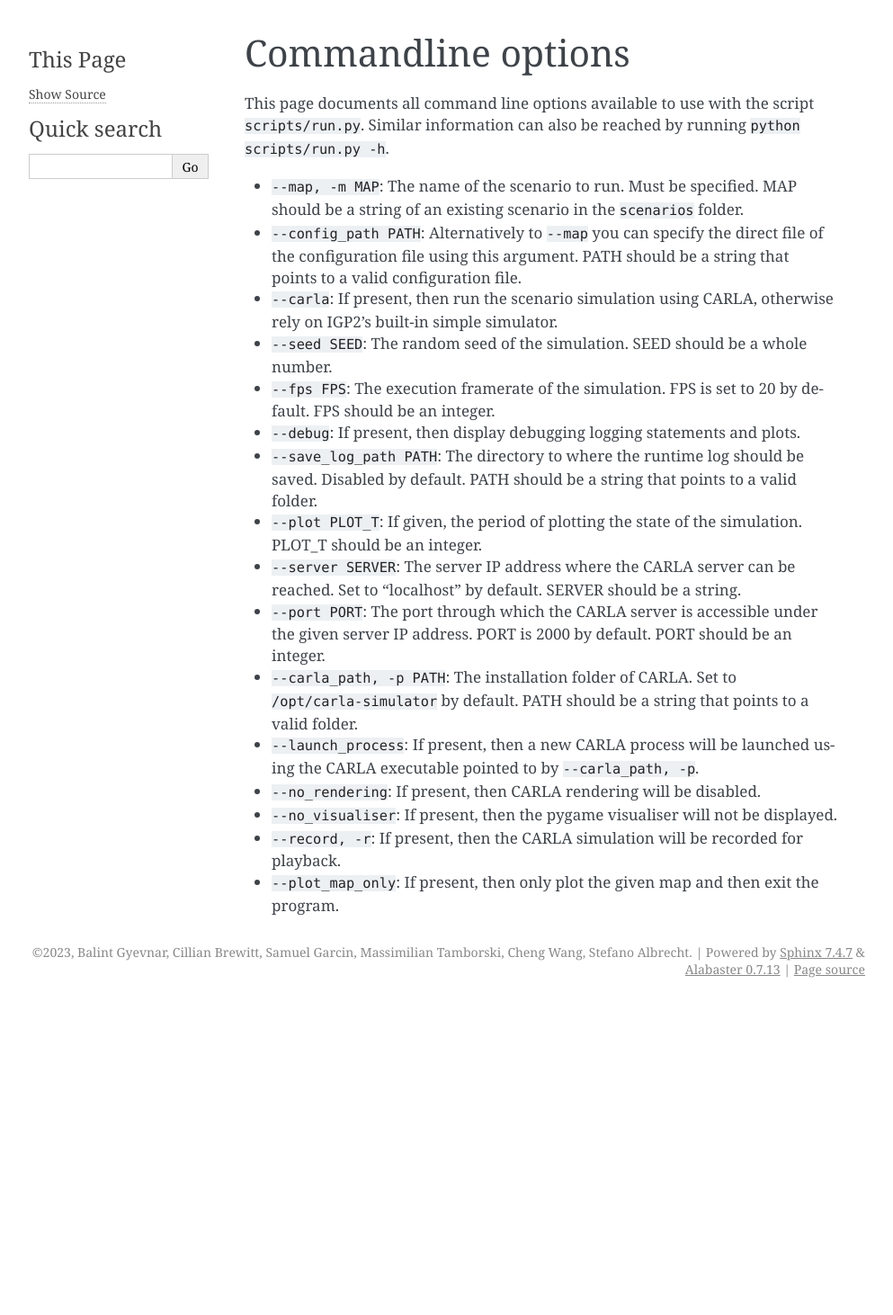
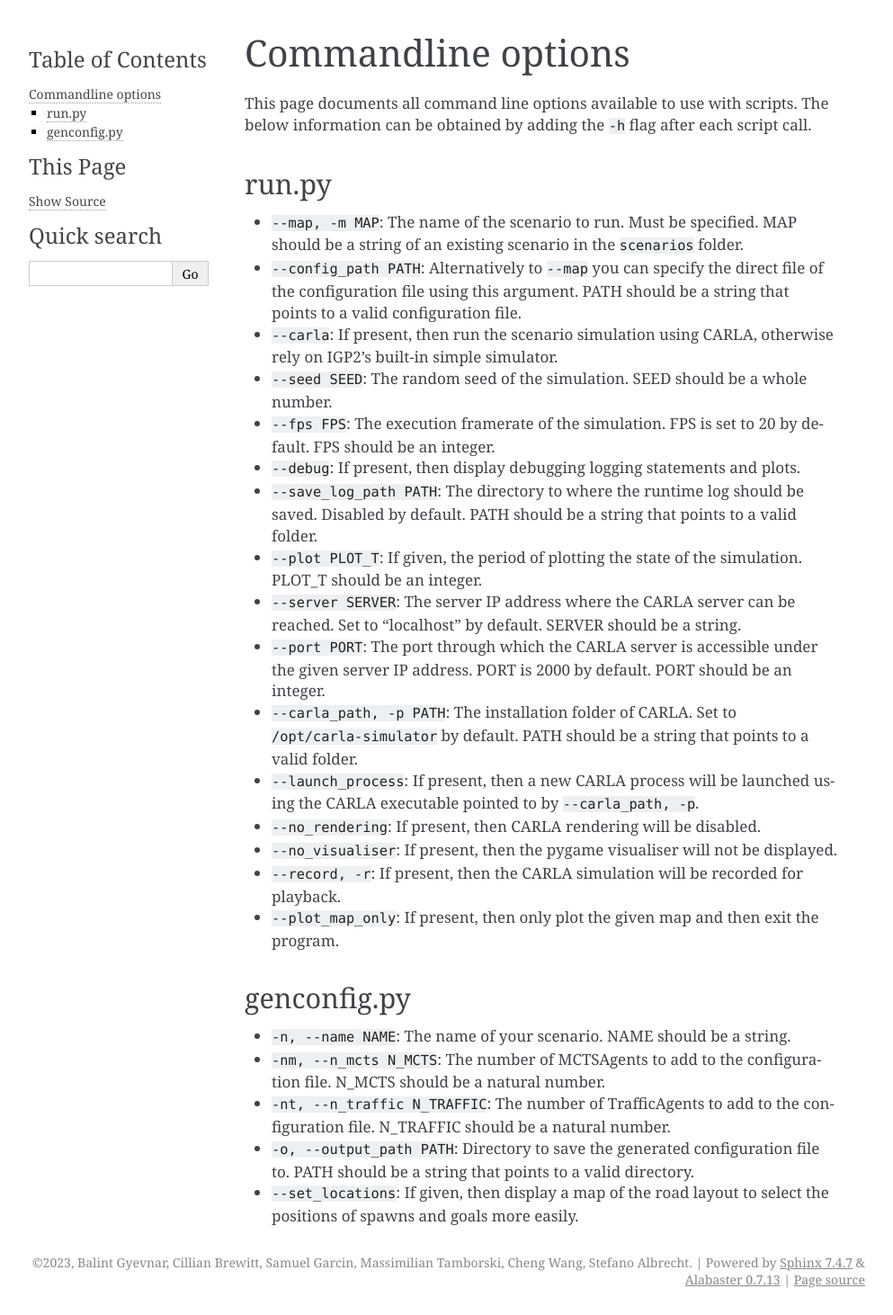
Before and after one commit to uoe-agents/IGP2, a Sphinx documentation site: the page built from docs/commandline_options.md, in a window 1280 px wide. Shown: the whole page at 90% size, without its empty margins (148-1141 px from the left). Built offline with Sphinx 7.4.7, drawn with Linux system fonts in a browser that asks for light colours; before the commit the page ends 1117 px from its top, so only the background shows below that.

Commit message:
Added genconfig.py info. Minor changes

````diff
--- a/docs/commandline_options.md
+++ b/docs/commandline_options.md
@@ -1,9 +1,10 @@
 (commandline_options)=
 # Commandline options
 
-This page documents all command line options available to use with the script ```scripts/run.py```.
-Similar information can also be reached by running ```python scripts/run.py -h```.
+This page documents all command line options available to use with scripts.
+The below information can be obtained by adding the `-h` flag after each script call.
 
+## run.py
 - `--map, -m MAP`: The name of the scenario to run. Must be specified. MAP should be a string of an existing scenario in the ```scenarios``` folder.
 - `--config_path PATH`: Alternatively to ```--map``` you can specify the direct file of the configuration file using this argument. PATH should be a string that points to a valid configuration file.
 - `--carla`: If present, then run the scenario simulation using CARLA, otherwise rely on IGP2's built-in simple simulator.
@@ -20,3 +21,10 @@
 - `--no_visualiser`: If present, then the pygame visualiser will not be displayed.
 - `--record, -r`: If present, then the CARLA simulation will be recorded for playback.
 - `--plot_map_only`: If present, then only plot the given map and then exit the program.
+
+## genconfig.py
+- `-n, --name NAME`: The name of your scenario. NAME should be a string.
+- `-nm, --n_mcts N_MCTS`: The number of MCTSAgents to add to the configuration file. N_MCTS should be a natural number.
+- `-nt, --n_traffic N_TRAFFIC`: The number of TrafficAgents to add to the configuration file. N_TRAFFIC should be a natural number.
+- `-o, --output_path PATH`: Directory to save the generated configuration file to. PATH should be a string that points to a valid directory.
+- `--set_locations`: If given, then display a map of the road layout to select the positions of spawns and goals more easily.
````
Also changed, not shown: docs/custom_scenarios.md (+2 -1 lines), docs/first_steps.md (+1 -1 lines).
